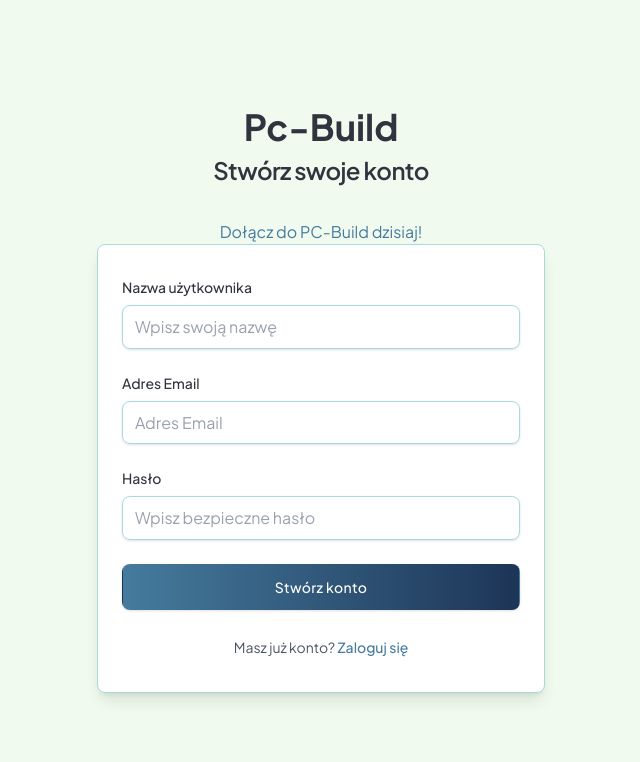
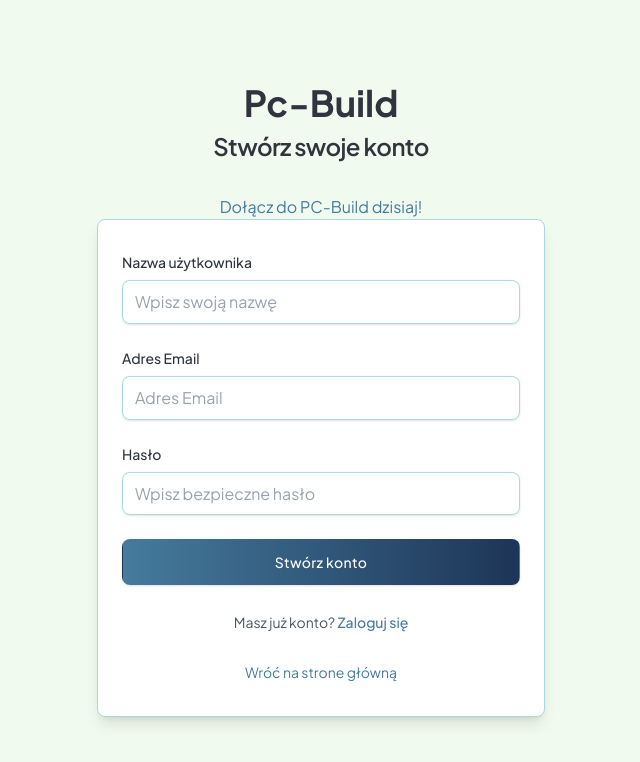
Before and after one commit to diroxxx/frontend_Pc_build, a React (Vite) app: page /register in a window 1280 px wide. Shown: the top 762 px of the page, without its empty margins (319-959 px from the left). Built offline with nearby package versions, Linux system fonts and the light colour scheme.

Commit message:
small appearance changes

```diff
--- a/src/pages/UserPage/UserAuth/Register.tsx
+++ b/src/pages/UserPage/UserAuth/Register.tsx
@@ -147,6 +147,14 @@ return (
                         </span>
                     </div>
                 </div>
+                <div className="text-center mt-6">
+                    <a
+                        href="/"
+                        className="text-sm text-ocean-blue hover:text-ocean-dark-blue transition-colors duration-200"
+                    >
+                        Wróć na strone główną
+                    </a>
+                </div>
             </div>
         </div>
     </div>
--- a/src/pages/UserPage/UserAuth/login.tsx
+++ b/src/pages/UserPage/UserAuth/login.tsx
@@ -1,7 +1,6 @@
 import {use, useState} from "react";
 import {setAuthToken} from "../../../lib/Auth.tsx";
 import {type NavigateFunction, useNavigate} from "react-router-dom";
-import {jwtDecode} from "jwt-decode";
 import { useAtom } from 'jotai';
 import { loginUserAtom } from '../../../atomContext/userAtom.tsx';
 import { migrateGuestDataAtom } from '../../../atomContext/computerAtom.tsx';
@@ -119,9 +118,18 @@ return (
                         </span>
                     </div>
                 </div>
+                <div className="text-center mt-6">
+                    <a
+                        href="/"
+                        className="text-sm text-ocean-blue hover:text-ocean-dark-blue transition-colors duration-200"
+                    >
+                        Wróć na strone główną
+                    </a>
+                </div>
             </div>
         </div>
     </div>
 );
 }
+
 export default Login;
--- a/src/pages/UserPage/mainPage/MainPage.tsx
+++ b/src/pages/UserPage/mainPage/MainPage.tsx
@@ -129,31 +129,53 @@ function mainPage() {
                         </p>
                     </div>
 
-                    <div className="grid grid-cols-2 md:grid-cols-3 lg:grid-cols-6 gap-6 items-center">
+                    {/*<div className="grid grid-cols-2 md:grid-cols-3 lg:grid-cols-6 gap-6 items-center">*/}
+                    {/*    {partnerStores.map((store, index) => (*/}
+                    {/*        <div*/}
+                    {/*            key={index}*/}
+                    {/*            className="group flex flex-col items-center p-4 bg-gray-50 rounded-lg hover:bg-gray-100 transition-colors duration-200 cursor-pointer"*/}
+                    {/*            onClick={() => window.open(store.website, '_blank')}*/}
+                    {/*        >*/}
+                    {/*            <div className="w-16 h-16 mb-3 flex items-center justify-center">*/}
+                    {/*                <img*/}
+                    {/*                    src={store.logo}*/}
+                    {/*                    alt={`${store.name} logo`}*/}
+                    {/*                    className="max-w-full max-h-full object-contain group-hover:scale-105 transition-transform duration-200"*/}
+                    {/*                />*/}
+                    {/*                <div */}
+                    {/*                    className="hidden text-xs font-medium text-gray-700 text-center"*/}
+                    {/*                    style={{ display: 'none' }}*/}
+                    {/*                >*/}
+                    {/*                        {store.name}*/}
+                    {/*                </div>*/}
+                    {/*            </div>*/}
+                    {/*            <p className="text-xs font-medium text-gray-700 text-center">*/}
+                    {/*                {store.name}*/}
+                    {/*            </p>*/}
+                    {/*        </div>*/}
+                    {/*    ))}*/}
+                    {/*</div>  */}
+                    <div className="w-full px-4">
+                        <div className="grid grid-cols-3 md:grid-cols-6 gap-136 w-full">
                             {partnerStores.map((store, index) => (
                                 <div
                                     key={index}
                                     className="group flex flex-col items-center p-4 bg-gray-50 rounded-lg hover:bg-gray-100 transition-colors duration-200 cursor-pointer"
                                     onClick={() => window.open(store.website, '_blank')}
                                 >
-                                <div className="w-16 h-16 mb-3 flex items-center justify-center">
+                                    <div className="w-32 h-20 mb-3 flex items-center justify-center">
                                         <img
                                             src={store.logo}
                                             alt={`${store.name} logo`}
                                             className="max-w-full max-h-full object-contain group-hover:scale-105 transition-transform duration-200"
                                         />
-                                    <div
-                                        className="hidden text-xs font-medium text-gray-700 text-center"
-                                        style={{ display: 'none' }}
-                                    >
-                                            {store.name}
-                                    </div>
                                     </div>
                                     <p className="text-xs font-medium text-gray-700 text-center">
                                         {store.name}
                                     </p>
                                 </div>
                             ))}
+                        </div>
                     </div>
                     <div className="text-center mt-8">
                         <p className="text-sm text-gray-500">
```
Also changed, not shown: 1 other file (tests, documents, lock files or other folders). Lines whose indentation alone changed are shown as unchanged.
